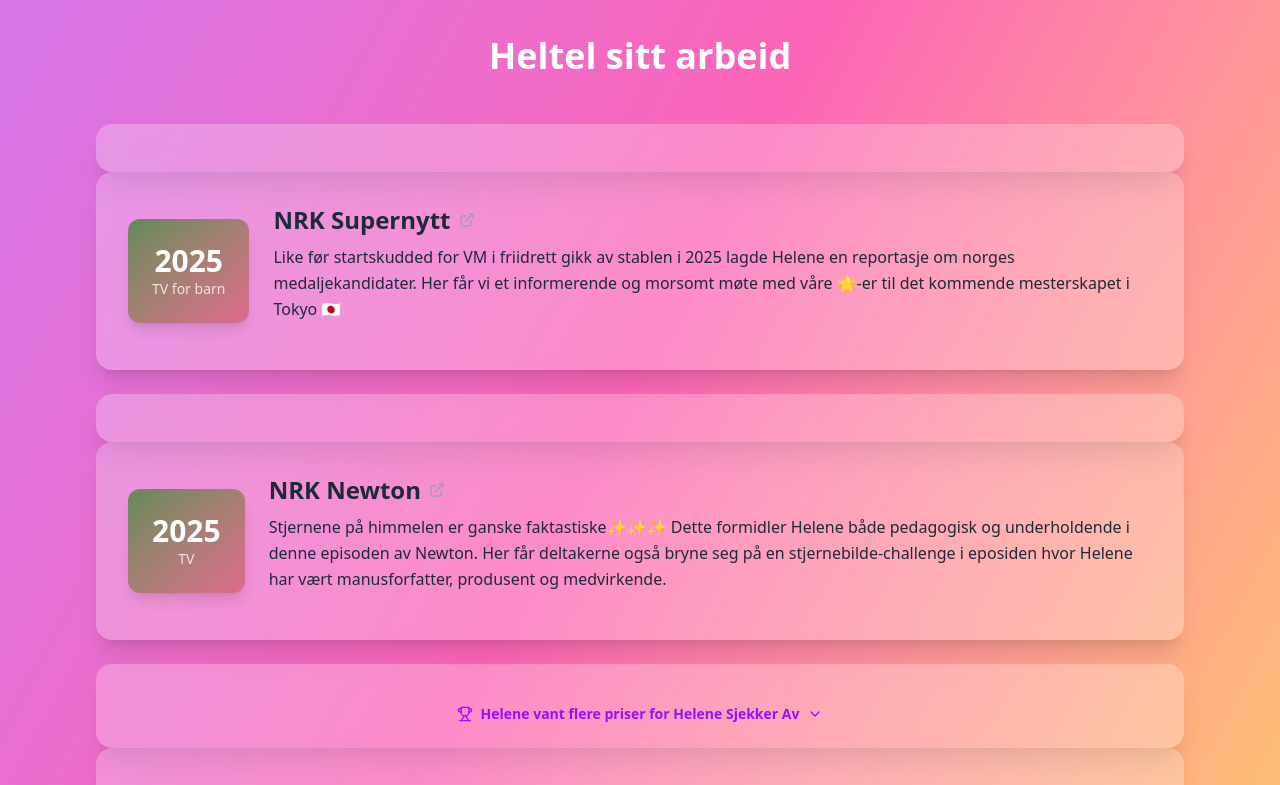
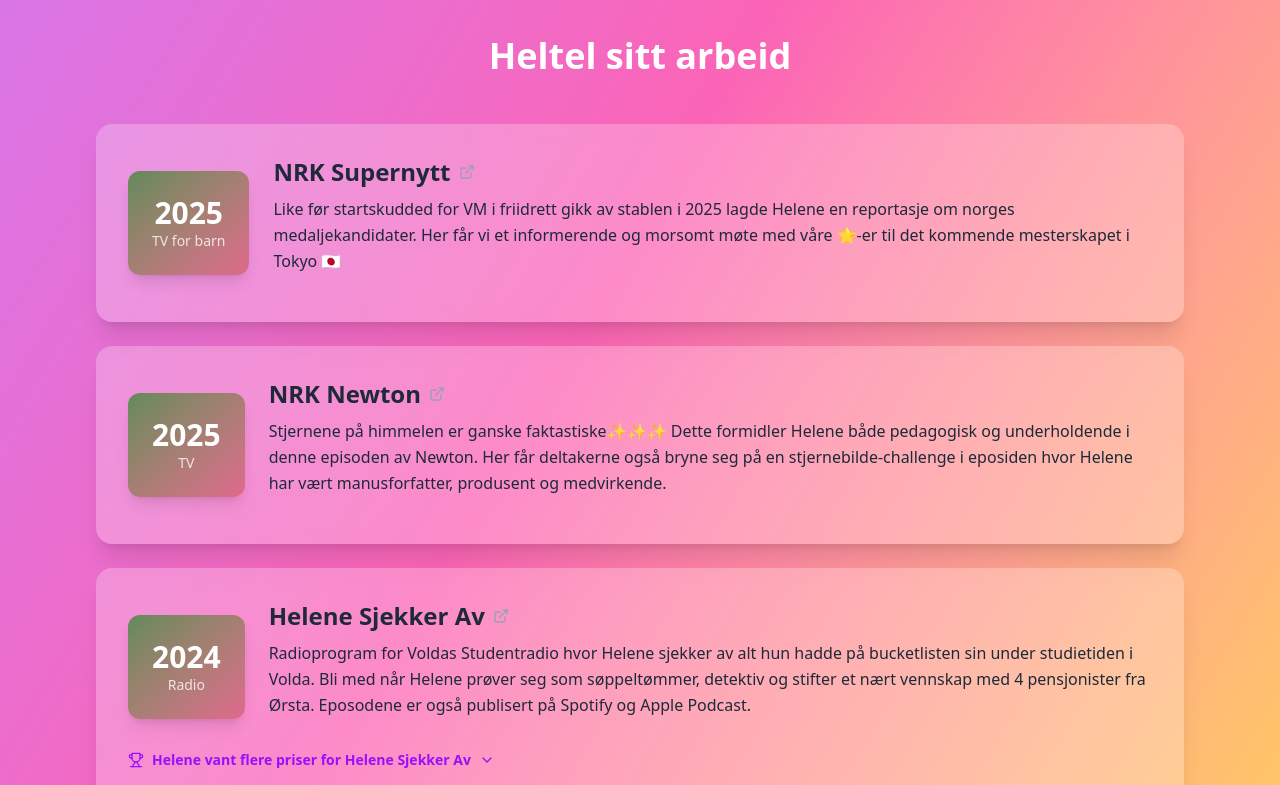
Before and after one commit to vegardhaneberg/Heltel, a React (Vite) app: page / in a window 1280 px wide. Shown: the part 840-1625 px from the top of the page. Built offline with nearby package versions, Linux system fonts and the light colour scheme; a web font is replaced by a local one.

Commit message:
Fix styling on desktop

```diff
--- a/src/App.tsx
+++ b/src/App.tsx
@@ -120,7 +120,7 @@
           {WorkTimeLine.map((item, index) => (
             <div key={index}>
               {/* Mobile version: whole card is a link */}
-              <div className="bg-white/25 backdrop-blur-sm rounded-2xl shadow-xl p-6 transform hover:scale-[1.02] transition-all duration-300 hover:shadow-2xl">
+              <div className="bg-white/25 backdrop-blur-sm rounded-2xl shadow-xl p-6 transform hover:scale-[1.02] transition-all duration-300 hover:shadow-2xl sm:hidden">
                 <div className="flex flex-col items-center gap-4">
                   <a
                     href={item.link}
```
